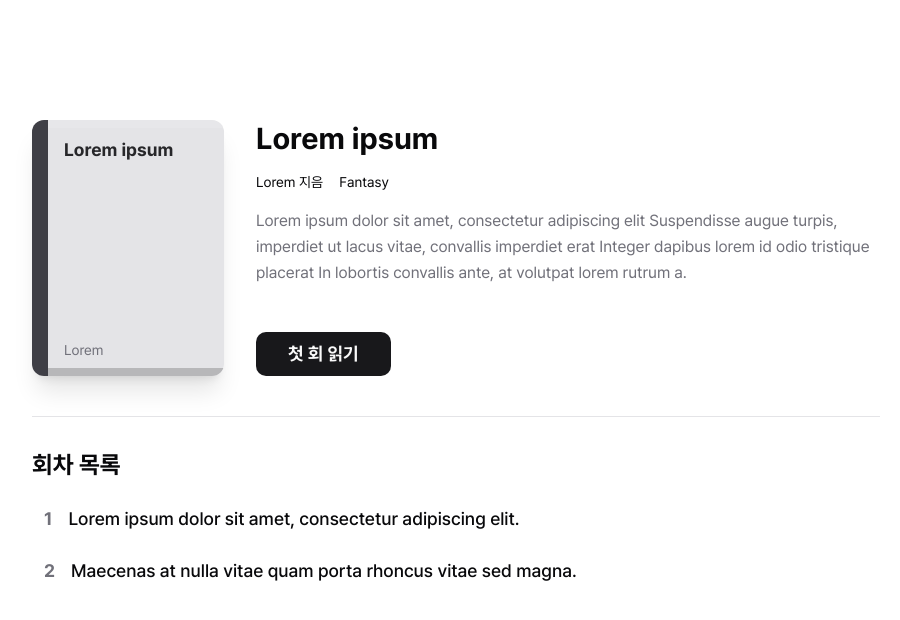
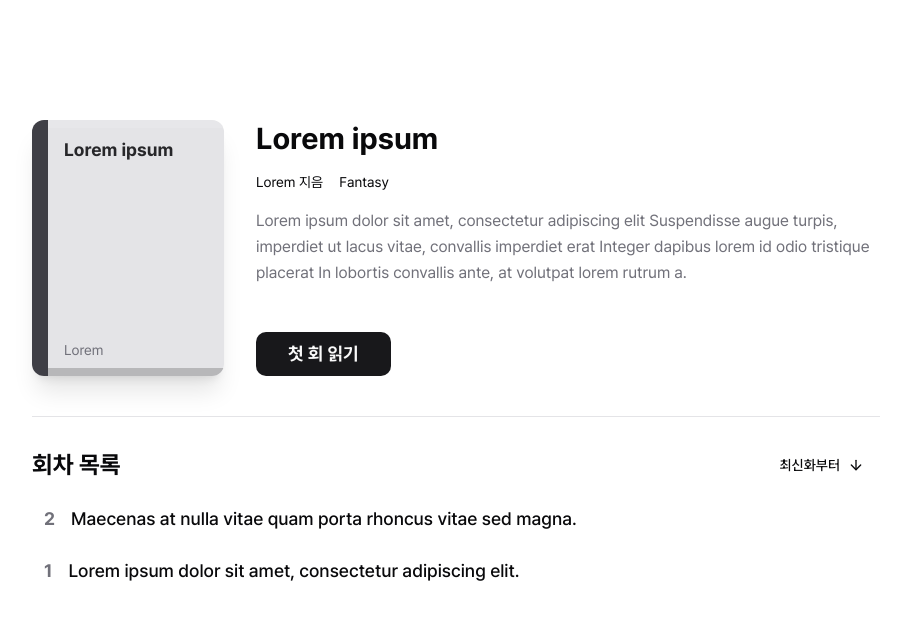
Before and after one commit to stratocanvas/dolce-biblioteca, a Next.js app: page /novel/1 in a window 1280 px wide. Shown: the top 620 px of the page, without its empty margins (184-1084 px from the left). Built offline with nearby package versions, Linux system fonts and the light colour scheme.

Commit message:
feat: Add sort feature

```diff
--- a/app/novel/[novelId]/page.tsx
+++ b/app/novel/[novelId]/page.tsx
@@ -2,15 +2,25 @@
 
 import Link from 'next/link'
 import { AnimatedButton as Button }  from '@/components/animated-button'
+import { Separator } from '@/components/ui/separator'
+import { ArrowDown, ArrowUpDown } from "lucide-react"
+import { useState } from 'react'
+import novel from '@/app/data/novel.json'
+import BookCover from '@/components/book-cover'
+
 interface NovelPageProps {
   params: {
     id: string
   }
 }
-import { Separator } from '@/components/ui/separator'
-import novel from '@/app/data/novel.json'
-import BookCover from '@/components/book-cover'
+
 export default function NovelPage({ params }: NovelPageProps) {
+  const [sortOrder, setSortOrder] = useState<"asc" | "desc">("desc")
+
+  const sortedEpisodes = [...novel.episodes].sort((a, b) => {
+    return sortOrder === "desc" ? b.no - a.no : a.no - b.no
+  })
+
   return (
     <div className="mt-16 lg:mt-24 max-w-4xl mx-auto p-6 min-h-screen">
       <div className="mb-2 pb-4">
@@ -49,9 +59,24 @@ export default function NovelPage({ params }: NovelPageProps) {
       {/* Episodes */}
       <div>
         <Separator className="my-6" />
-        <h2 className="text-2xl font-bold mb-4 mt-8">회차 목록</h2>
+        <div className="flex justify-between items-center mb-4 mt-8">
+          <h2 className="text-2xl font-bold">회차 목록</h2>
+          <Button
+            variant="ghost"
+            onClick={() => setSortOrder(sortOrder === "desc" ? "asc" : "desc")}
+            className="h-8 text-sm gap-2"
+            animate
+          >
+            {sortOrder === "desc" ? "최신화부터" : "첫화부터"}
+            <ArrowDown
+              className={`h-4 w-4 transition-transform ${
+                sortOrder === "desc" ? "rotate-0" : "rotate-180"
+              }`}
+            />
+          </Button>
+        </div>
         <div className="flex flex-col gap-2">
-          {novel.episodes.map((episode) => (
+          {sortedEpisodes.map((episode) => (
             <Button
               asChild
               variant="ghost"
```
